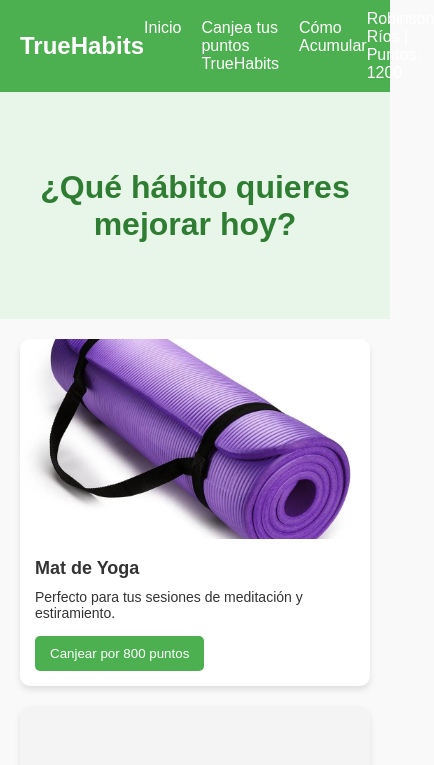
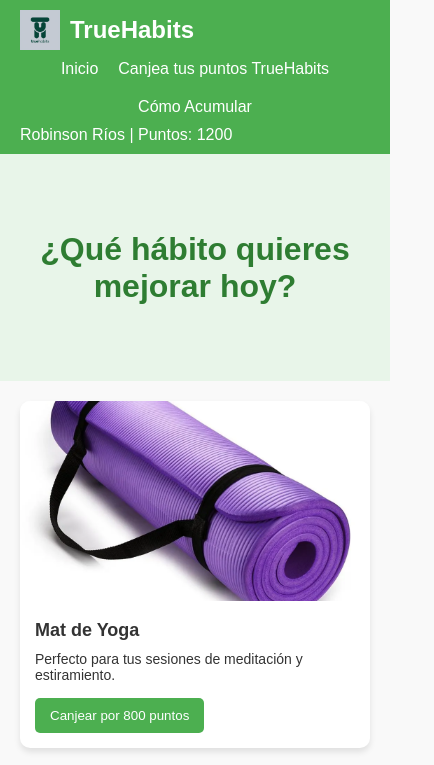
Before and after one commit to RobinsonRiosV/web-premios, a plain HTML site: page index.html in a window 390 px wide. Shown: the top 765 px of the page, 434 px wide, since content can reach past the window. Drawn offline with Linux system fonts and the light colour scheme.

Commit message:
Update index.html

```diff
--- a/index.html
+++ b/index.html
@@ -20,16 +20,31 @@
             background-color: #4CAF50;
             color: white;
             padding: 10px 20px;
+            flex-wrap: wrap;
         }
 
-        header .logo {
+        header .logo-container {
+            display: flex;
+            align-items: center;
+        }
+
+        header .logo-container img {
+            width: 40px;
+            height: 40px;
+            margin-right: 10px;
+        }
+
+        header .logo-container .logo-text {
             font-size: 24px;
             font-weight: bold;
+            white-space: nowrap;
         }
 
         header nav {
             display: flex;
             gap: 20px;
+            flex-wrap: wrap;
+            margin-top: 10px;
         }
 
         header nav a {
@@ -77,6 +92,9 @@
 
         .user-info {
             font-size: 16px;
+            margin-top: 10px;
+            text-align: right;
+            flex-grow: 1;
         }
 
         .main-banner {
@@ -141,11 +159,30 @@
         .reward-card .content button:hover {
             background-color: #45a049;
         }
+
+        @media (max-width: 600px) {
+            header {
+                flex-direction: column;
+                align-items: flex-start;
+            }
+
+            header nav {
+                justify-content: center;
+                width: 100%;
+            }
+
+            .user-info {
+                text-align: left;
+            }
+        }
     </style>
 </head>
 <body>
     <header>
-        <div class="logo">TrueHabits</div>
+        <div class="logo-container">
+            <img src="https://raw.githubusercontent.com/RobinsonRiosV/web-premios/main/Logo2.png" alt="Logo TrueHabits">
+            <div class="logo-text">TrueHabits</div>
+        </div>
         <nav>
             <a href="#">Inicio</a>
             <div class="dropdown">
```
